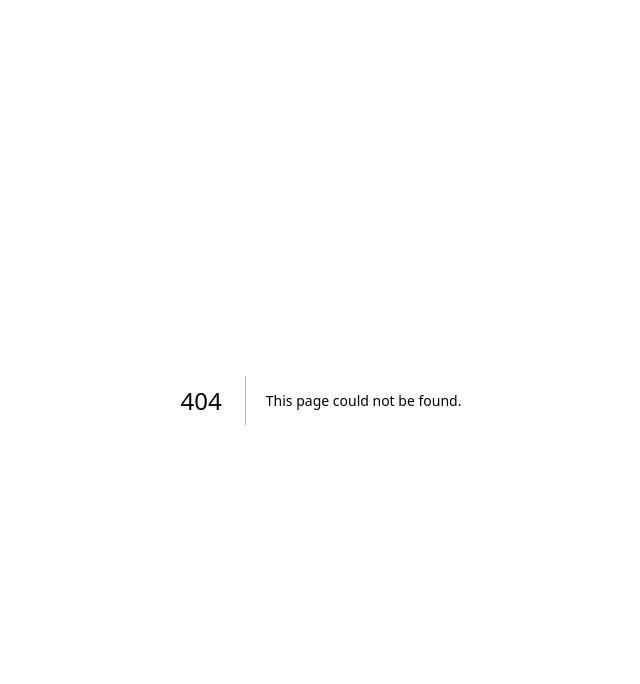
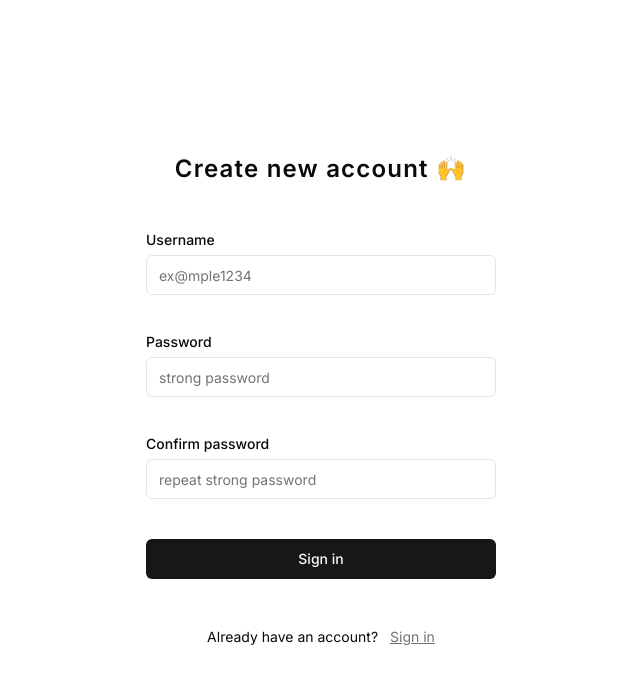
Before and after one commit to vvvvvvvector/next.js-14-todo, a Next.js app: page /sign-up in a window 1280 px wide. Before the commit this address had no page. Shown: the top 684 px of the page, without its empty margins (319-959 px from the left). Built offline with nearby package versions, Linux system fonts and the light colour scheme.

Commit message:
feat: sign in and sign up forms

```diff
--- /dev/null
+++ b/app/(auth)/layout.tsx
@@ -0,0 +1,7 @@
+interface AuthLayoutProps {
+  children: React.ReactNode;
+}
+
+export default function AuthLayout({ children }: AuthLayoutProps) {
+  return <div className='min-h-screen'>{children}</div>;
+}
--- /dev/null
+++ b/app/(auth)/sign-in/page.tsx
@@ -0,0 +1,35 @@
+import { type Metadata } from 'next';
+import Link from 'next/link';
+
+import { SignInForm } from '~/components/sign-in-form';
+
+import { PAGES } from '~/lib/constants';
+
+export const metadata: Metadata = {
+  title: 'Auth / Sign in',
+  description: 'Sign in to your account'
+};
+
+export default function SignInPage() {
+  return (
+    <div className='grid h-screen place-items-center'>
+      <div className='flex w-full max-w-[350px] flex-col gap-12'>
+        <div className='space-y-3 text-center'>
+          <h1 className='text-2xl font-semibold tracking-wider'>
+            Welcome back 👋
+          </h1>
+          <p className='text-sm'>
+            Enter your credentials to sign in to your account
+          </p>
+        </div>
+        <SignInForm />
+        <div className='flex justify-center gap-3 px-5 text-sm'>
+          <span>Don&apos;t have an account?</span>
+          <Link href={PAGES.SIGN_UP} className='text-neutral-500 underline'>
+            Sign up
+          </Link>
+        </div>
+      </div>
+    </div>
+  );
+}
--- /dev/null
+++ b/app/(auth)/sign-up/page.tsx
@@ -0,0 +1,30 @@
+import { type Metadata } from 'next';
+import Link from 'next/link';
+
+import { SignUpForm } from '~/components/sign-up-form';
+
+import { PAGES } from '~/lib/constants';
+
+export const metadata: Metadata = {
+  title: 'Auth / Sign up',
+  description: 'Create a new account'
+};
+
+export default function SignUpPage() {
+  return (
+    <div className='grid h-screen place-items-center'>
+      <div className='flex w-full max-w-[350px] flex-col gap-12'>
+        <h1 className='text-center text-2xl font-semibold tracking-wider'>
+          Create new account 🙌
+        </h1>
+        <SignUpForm />
+        <div className='flex justify-center gap-3 px-5 text-sm'>
+          <span>Already have an account?</span>
+          <Link href={PAGES.SIGN_IN} className='text-neutral-500 underline'>
+            Sign in
+          </Link>
+        </div>
+      </div>
+    </div>
+  );
+}
--- a/app/layout.tsx
+++ b/app/layout.tsx
@@ -1,5 +1,7 @@
 import { type Metadata } from 'next';
 import { Inter } from 'next/font/google';
+
+import { cn } from '~/lib/utils';
 
 import '~/styles/globals.css';
 
@@ -21,7 +23,9 @@ export default function RootLayout({ children }: RootLayoutProps) {
   return (
     <html lang='en'>
       <head />
-      <body className={inter.className}>{children}</body>
+      <body className={cn('min-h-screen', `${inter.className}`)}>
+        {children}
+      </body>
     </html>
   );
 }
--- a/app/page.tsx
+++ /dev/null
@@ -1,9 +0,0 @@
-import { Button } from '~/components/ui/button';
-
-export default function Home() {
-  return (
-    <main>
-      <Button>Click!</Button>
-    </main>
-  );
-}
--- /dev/null
+++ b/components/sign-in-form.tsx
@@ -0,0 +1,37 @@
+'use client';
+
+import { Button } from '~/components/ui/button';
+import { Input } from '~/components/ui/input';
+import { Label } from '~/components/ui/label';
+
+export function SignInForm() {
+  return (
+    <div className='grid gap-10'>
+      <form>
+        <div className='grid gap-10'>
+          <div className='grid gap-2'>
+            <Label htmlFor='username'>Username</Label>
+            <Input
+              id='username'
+              placeholder='ex@mple1234'
+              type='text'
+              autoCapitalize='none'
+              autoCorrect='off'
+            />
+          </div>
+          <div className='grid gap-2'>
+            <Label htmlFor='password'>Password</Label>
+            <Input
+              id='password'
+              placeholder='strong password'
+              type='password'
+              autoCapitalize='none'
+              autoCorrect='off'
+            />
+          </div>
+        </div>
+      </form>
+      <Button>Sign in</Button>
+    </div>
+  );
+}
--- /dev/null
+++ b/components/sign-up-form.tsx
@@ -0,0 +1,47 @@
+'use client';
+
+import { Input } from '~/components/ui/input';
+import { Label } from '~/components/ui/label';
+import { Button } from '~/components/ui/button';
+
+export function SignUpForm() {
+  return (
+    <div className='grid gap-10'>
+      <form>
+        <div className='grid gap-10'>
+          <div className='grid gap-2'>
+            <Label htmlFor='username'>Username</Label>
+            <Input
+              id='username'
+              placeholder='ex@mple1234'
+              type='text'
+              autoCapitalize='none'
+              autoCorrect='off'
+            />
+          </div>
+          <div className='grid gap-2'>
+            <Label htmlFor='password'>Password</Label>
+            <Input
+              id='password'
+              placeholder='strong password'
+              type='password'
+              autoCapitalize='none'
+              autoCorrect='off'
+            />
+          </div>
+          <div className='grid gap-2'>
+            <Label htmlFor='confirm-password'>Confirm password</Label>
+            <Input
+              id='confirm-password'
+              placeholder='repeat strong password'
+              type='password'
+              autoCapitalize='none'
+              autoCorrect='off'
+            />
+          </div>
+        </div>
+      </form>
+      <Button>Sign in</Button>
+    </div>
+  );
+}
--- /dev/null
+++ b/components/ui/input.tsx
@@ -0,0 +1,25 @@
+import * as React from "react"
+
+import { cn } from "~/lib/utils"
+
+export interface InputProps
+  extends React.InputHTMLAttributes<HTMLInputElement> {}
+
+const Input = React.forwardRef<HTMLInputElement, InputProps>(
+  ({ className, type, ...props }, ref) => {
+    return (
+      <input
+        type={type}
+        className={cn(
+          "flex h-10 w-full rounded-md border border-input bg-background px-3 py-2 text-sm ring-offset-background file:border-0 file:bg-transparent file:text-sm file:font-medium placeholder:text-muted-foreground focus-visible:outline-none focus-visible:ring-2 focus-visible:ring-ring focus-visible:ring-offset-2 disabled:cursor-not-allowed disabled:opacity-50",
+          className
+        )}
+        ref={ref}
+        {...props}
+      />
+    )
+  }
+)
+Input.displayName = "Input"
+
+export { Input }
--- /dev/null
+++ b/components/ui/label.tsx
@@ -0,0 +1,26 @@
+"use client"
+
+import * as React from "react"
+import * as LabelPrimitive from "@radix-ui/react-label"
+import { cva, type VariantProps } from "class-variance-authority"
+
+import { cn } from "~/lib/utils"
+
+const labelVariants = cva(
+  "text-sm font-medium leading-none peer-disabled:cursor-not-allowed peer-disabled:opacity-70"
+)
+
+const Label = React.forwardRef<
+  React.ElementRef<typeof LabelPrimitive.Root>,
+  React.ComponentPropsWithoutRef<typeof LabelPrimitive.Root> &
+    VariantProps<typeof labelVariants>
+>(({ className, ...props }, ref) => (
+  <LabelPrimitive.Root
+    ref={ref}
+    className={cn(labelVariants(), className)}
+    {...props}
+  />
+))
+Label.displayName = LabelPrimitive.Root.displayName
+
+export { Label }
--- /dev/null
+++ b/lib/constants.ts
@@ -0,0 +1,4 @@
+export const PAGES = {
+  SIGN_IN: '/sign-in',
+  SIGN_UP: '/sign-up'
+} as const;
--- a/next.config.mjs
+++ b/next.config.mjs
@@ -1,4 +1,14 @@
 /** @type {import('next').NextConfig} */
-const nextConfig = {};
+const nextConfig = {
+  async redirects() {
+    return [
+      {
+        source: '/',
+        destination: '/sign-in',
+        permanent: true
+      }
+    ];
+  }
+};
 
 export default nextConfig;
--- a/package.json
+++ b/package.json
@@ -9,6 +9,7 @@
     "lint": "next lint"
   },
   "dependencies": {
+    "@radix-ui/react-label": "^2.0.2",
     "@radix-ui/react-slot": "^1.0.2",
     "class-variance-authority": "^0.7.0",
     "clsx": "^2.1.0",
```
Also changed, not shown: 1 other file (tests, documents, lock files or other folders).
